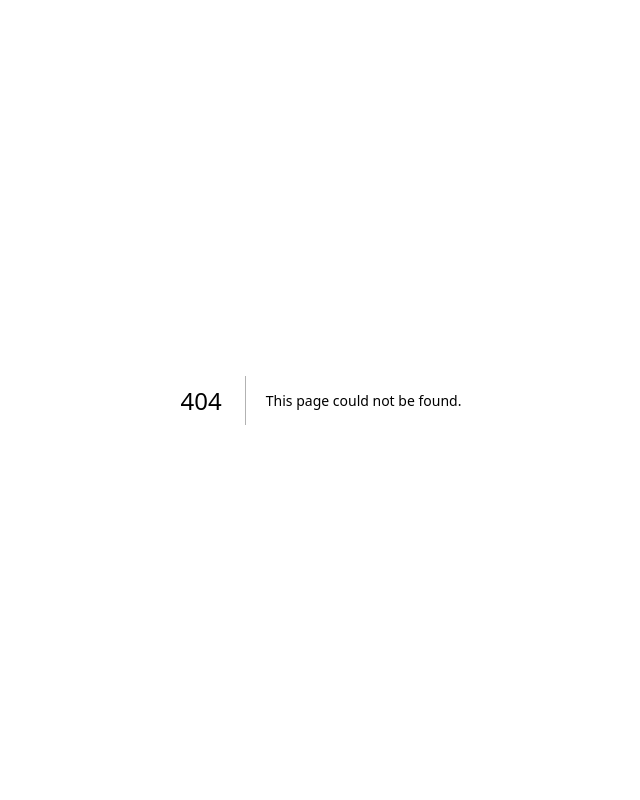
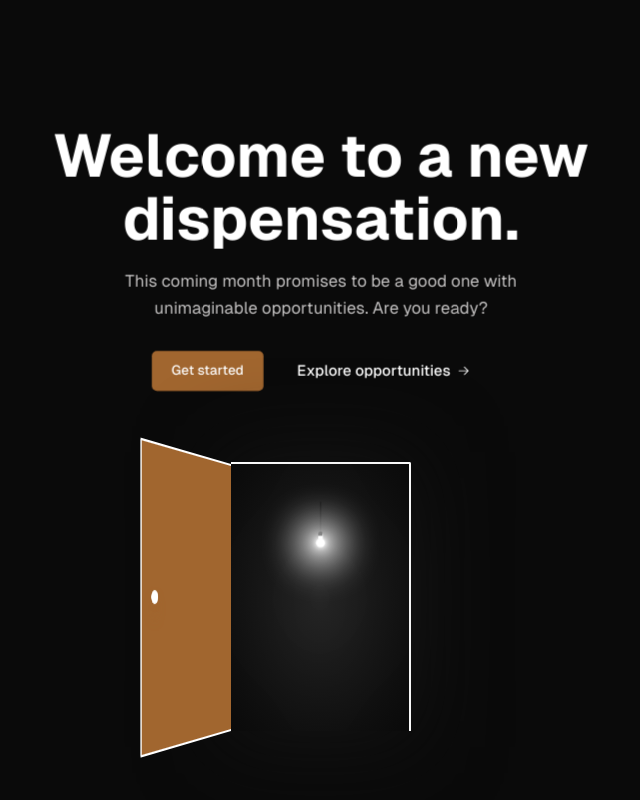
Before and after one commit to mosco98/hire-me, a Next.js app: page /door in a window 1280 px wide. Before the commit this address had no page. Shown: the top 800 px of the page, without its empty margins (319-959 px from the left). Built offline with nearby package versions, Linux system fonts and the light colour scheme.

Commit message:
added doors

```diff
--- a/src/app/carousel/Item.tsx
+++ b/src/app/carousel/Item.tsx
@@ -1,3 +1,5 @@
+/* eslint-disable @typescript-eslint/no-explicit-any */
+
 "use client";
 
 import { cn } from "@/lib/utils";
--- a/src/app/carousel/page.tsx
+++ b/src/app/carousel/page.tsx
@@ -1,3 +1,5 @@
+/* eslint-disable @typescript-eslint/no-unused-vars */
+
 "use client";
 
 import { cn } from "@/lib/utils";
--- /dev/null
+++ b/src/app/door/page.tsx
@@ -0,0 +1,141 @@
+"use client";
+
+import { motion, useScroll, useSpring, useTransform } from "framer-motion";
+import { useRef, useState } from "react";
+
+const DoorPage = () => {
+  const [isMounted, setIsMounted] = useState(false);
+
+  const ref = useRef(null);
+
+  const { scrollYProgress } = useScroll({
+    target: ref,
+    offset: ["start start", "center start"]
+  });
+
+  const rotateYValue = useTransform(scrollYProgress, [0.2, 0.7], [-110, 0]);
+
+  const rotateY = useSpring(rotateYValue, {
+    duration: 2.5,
+    bounce: 1,
+    velocity: 10
+  });
+
+  return (
+    <motion.div
+      initial={{ opacity: 0 }}
+      animate={{ opacity: 1 }}
+      transition={{ duration: 0.5, ease: "easeInOut" }}
+      onAnimationEnd={() => setIsMounted(true)}
+    >
+      <section
+        className="h-screen md:grid place-items-center py-10 md:py-16 px-6 md:gap-16"
+        style={{ perspective: 1000 }}
+      >
+        <motion.div className="max-w-4xl w-full" style={{ translateZ: -200 }}>
+          <h1 className="text-[2.5rem] md:text-7xl font-bold text-center left-10 leading-[48px] md:leading-[76px] text-white">
+            Welcome to a new dispensation.
+          </h1>
+
+          <p className="text-center text-xl md:max-w-xl mx-auto mt-5 font-normal text-[#c5c3c3] leading-8">
+            This coming month promises to be a good one with unimaginable
+            opportunities. Are you ready?
+          </p>
+
+          <div className="flex items-center justify-center gap-4 mt-9 font-medium">
+            <button className="h-12 px-4 md:px-6 bg-[#A1662F] hover:bg-[#975e29] text-white rounded-md transition-all duration-100 ease-linear">
+              Get started
+            </button>
+            <button className="h-12 px-4 md:px-6 text-white hover:text-[#93683f] transition-all duration-100 ease-linear text-lg inline-flex items-center justify-center gap-2 group">
+              Explore opportunities{" "}
+              <svg
+                xmlns="http://www.w3.org/2000/svg"
+                className="w-4 h-4 group-hover:translate-x-[2px] transition-all duration-100 ease-linear"
+                fill="currentColor"
+                viewBox="0 0 256 256"
+              >
+                <path d="M221.66,133.66l-72,72a8,8,0,0,1-11.32-11.32L196.69,136H40a8,8,0,0,1,0-16H196.69L138.34,61.66a8,8,0,0,1,11.32-11.32l72,72A8,8,0,0,1,221.66,133.66Z" />
+              </svg>
+            </button>
+          </div>
+        </motion.div>
+
+        <motion.div
+          className="w-[40vw] md:w-[14vw] aspect-[2/3] relative border-t-2 border-r-2 border-white rounded-tr-sm mx-auto mt-20 md:mt-0"
+          style={{
+            perspective: 1000
+          }}
+          animate={{
+            x: [0, -1.5, 1.5, -1.5, 1.5, -1.5, 1.5, -1.5, 0.5, -0.25, 0.25, 0],
+            y: [0, -1.5, 1.5, -1.5, 1.5, -1.5, 1.5, -1.5, 0.5, -0.25, 0.25, 0]
+          }}
+        >
+          <motion.div
+            className="inset-0 bg-[#A1662F] absolute flex items-center justify-end p-4 z-50 border-t-[2px] border-r-[2px] border-b-[2px] border-white rounded-r-sm"
+            style={{
+              transformOrigin: "left",
+              rotateY: !isMounted ? rotateY : -110
+            }}
+            initial={{ rotateY: 0 }}
+            animate={{ rotateY: -110 }}
+            transition={{
+              duration: 2.5,
+              type: "spring",
+              delay: 1,
+              bounce: 0.5,
+              velocity: 10
+            }}
+          >
+            <div className="w-3 aspect-square rounded-full bg-white shadow-lg shadow-[#A1662F]"></div>
+          </motion.div>
+
+          <motion.div
+            className="absolute inset-1 room"
+            style={{ translateZ: -1200, y: -80 }}
+            initial={{ opacity: 0 }}
+            animate={{ opacity: 1 }}
+            transition={{ duration: 0.5, ease: "easeInOut", delay: 1.5 }}
+          >
+            <div className="absolute left-1/2 -translate-x-1/2 top-0 flex flex-col items-center">
+              <div className="w-[2px] h-20 bg-black z-20"></div>
+              <div className="bulb w-5 aspect-square rounded-full relative z-50"></div>
+            </div>
+          </motion.div>
+
+          <motion.div
+            className="absolute inset-0 -z-10"
+            style={{
+              background: "radial-gradient(rgba(68, 68, 68, 0.3), #0a0a0a)"
+            }}
+            initial={{ opacity: 0 }}
+            animate={{ opacity: 1 }}
+            transition={{ duration: 0.5, ease: "easeInOut", delay: 1.8 }}
+          ></motion.div>
+
+          <motion.div
+            className="absolute -inset-3 -bottom-4 blur-2xl -z-20 mix-blend-exclusion"
+            style={{
+              background: "radial-gradient(rgba(68, 68, 68, 0.36), #0a0a0a)"
+            }}
+            initial={{ opacity: 0 }}
+            animate={{ opacity: 1 }}
+            transition={{ duration: 0.5, ease: "easeInOut", delay: 1.8 }}
+          ></motion.div>
+        </motion.div>
+      </section>
+
+      <section className="h-[50vh] md:h-screen text-center pt-20 md:pt-40 text-[8vw] font-black">
+        <h1
+          style={{
+            backgroundImage: "radial-gradient(white, transparent)"
+          }}
+          className="text-transparent bg-clip-text"
+        >
+          Have fun with it!
+        </h1>
+      </section>
+    </motion.div>
+  );
+};
+
+export default DoorPage;
--- a/src/styles/globals.css
+++ b/src/styles/globals.css
@@ -163,3 +163,57 @@ body {
     opacity: 1;
   }
 } */
+
+.room {
+  .bulb {
+    background: white;
+    box-shadow: 0 0 10px white, 0 0 20px white, 0 0 30px white, 0 0 40px white,
+      0 0 50px white;
+  }
+
+  .bulb::after {
+    content: "";
+    position: absolute;
+    top: 50%;
+    left: 50%;
+    transform: translate(-50%, -50%);
+    width: 100px;
+    height: 100px;
+    background-color: white;
+    border-radius: 50%;
+    filter: blur(40px);
+  }
+
+  .bulb::before {
+    content: "";
+    position: absolute;
+    left: 50%;
+    transform: translate(-50%, 0);
+    top: -15px;
+    width: 10px;
+    height: 20px;
+    background: white;
+    border-top: 10px solid black;
+    border-radius: 10px;
+  }
+}
+
+.left-wall {
+  background: linear-gradient(
+    to left,
+    rgba(68, 68, 68, 0.1) 10%,
+    transparent 90%
+  );
+  opacity: 0;
+  filter: blur(20px);
+}
+
+.right-wall {
+  background: linear-gradient(
+    to right,
+    rgba(68, 68, 68, 0.1) 10%,
+    transparent 90%
+  );
+  opacity: 0;
+  filter: blur(20px);
+}
```
